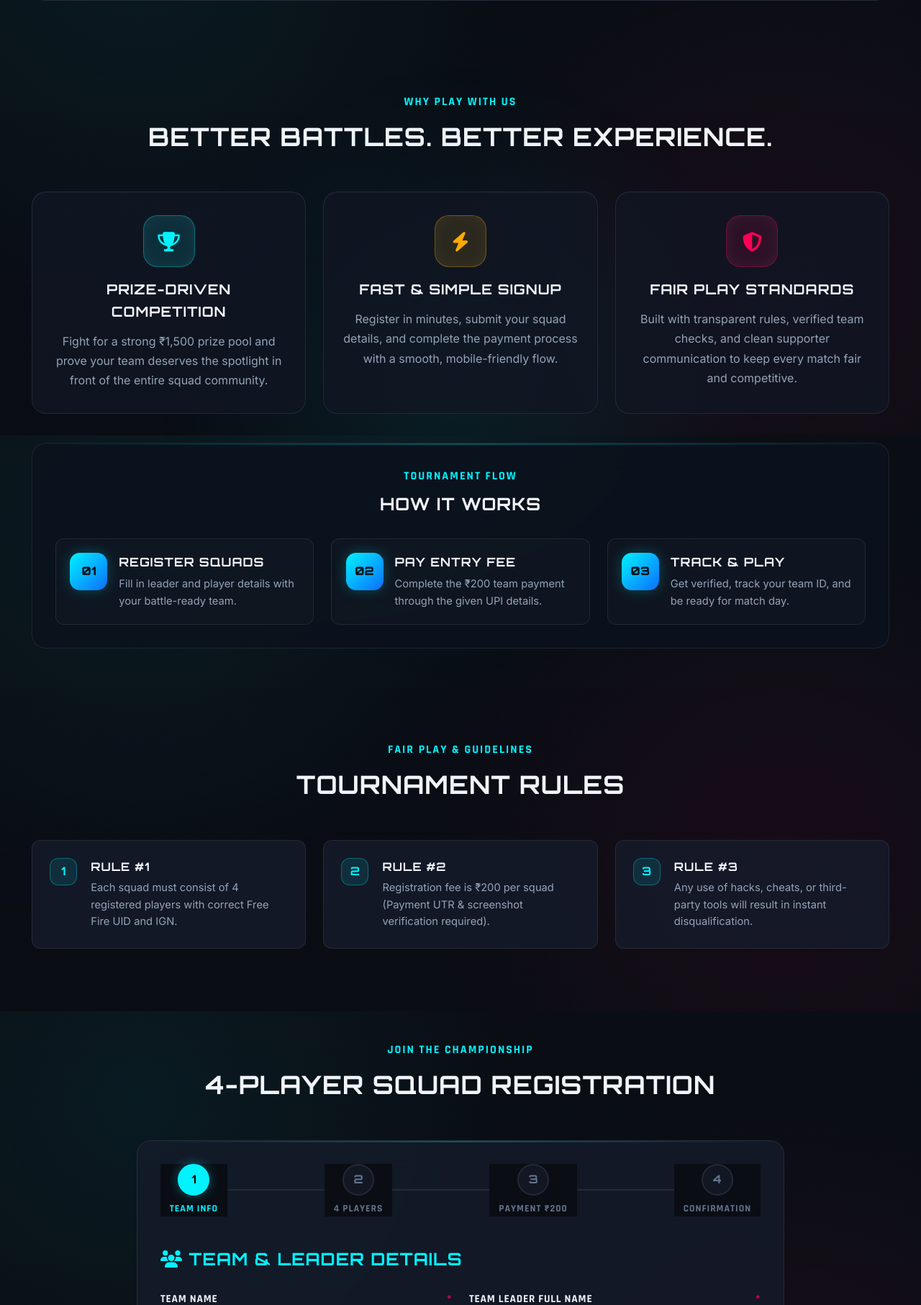
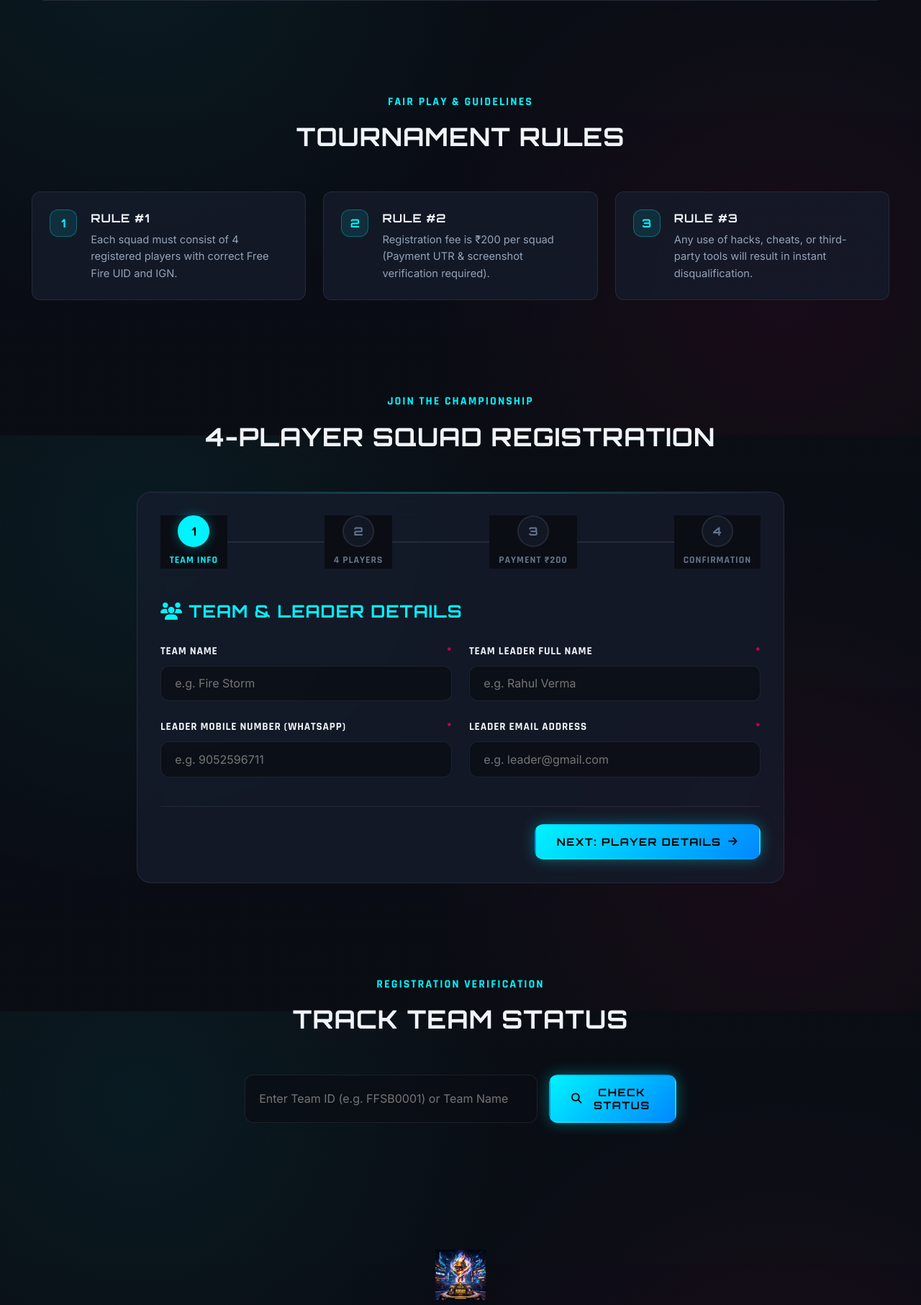
Before and after one commit to annetharish-pixel/free-fire-tournament, a Flask app: page / in a window 1280 px wide. Shown: the part 1795-3608 px from the top of the page at 72% size. Run offline with Flask 3, Linux system fonts and the light colour scheme; data comes from the database, SQL or seed files in the repository; data that the repository does not hold is empty.

```diff
--- a/static/css/style.css
+++ b/static/css/style.css
@@ -449,6 +449,10 @@ h3 { font-size: clamp(1.2rem, 2.5vw, 1.5rem); font-weight: 700; }
 }
 
 /* Rules Section */
+.section-padding {
+    padding: 4rem 0;
+}
+
 .section-padding {
     padding: 4rem 0;
 }
--- a/templates/index.html
+++ b/templates/index.html
@@ -138,73 +138,6 @@
                     <div class="stat-box">
                         <div class="stat-label">Maximum Squads</div>
                         <div class="stat-value text-cyan" id="infoMaxTeams">12 Squads</div>
-                    </div>
-                </div>
-            </div>
-        </div>
-    </section>
-
-    <!-- ESPORTS HIGHLIGHTS -->
-    <section id="highlights" class="section-padding highlight-section">
-        <div class="container">
-            <div class="section-header">
-                <div class="section-subtitle">WHY PLAY WITH US</div>
-                <h2>BETTER BATTLES. BETTER EXPERIENCE.</h2>
-            </div>
-
-            <div class="feature-grid">
-                <div class="feature-card">
-                    <div class="feature-icon cyan">
-                        <i class="fa-solid fa-trophy"></i>
-                    </div>
-                    <h3>Prize-Driven Competition</h3>
-                    <p>Fight for a strong ₹1,500 prize pool and prove your team deserves the spotlight in front of the entire squad community.</p>
-                </div>
-
-                <div class="feature-card">
-                    <div class="feature-icon gold">
-                        <i class="fa-solid fa-bolt"></i>
-                    </div>
-                    <h3>Fast & Simple Signup</h3>
-                    <p>Register in minutes, submit your squad details, and complete the payment process with a smooth, mobile-friendly flow.</p>
-                </div>
-
-                <div class="feature-card">
-                    <div class="feature-icon red">
-                        <i class="fa-solid fa-shield-halved"></i>
-                    </div>
-                    <h3>Fair Play Standards</h3>
-                    <p>Built with transparent rules, verified team checks, and clean supporter communication to keep every match fair and competitive.</p>
-                </div>
-            </div>
-
-            <div class="match-flow-card card-glass">
-                <div class="flow-header">
-                    <span class="section-subtitle">TOURNAMENT FLOW</span>
-                    <h3>HOW IT WORKS</h3>
-                </div>
-
-                <div class="timeline-grid">
-                    <div class="timeline-item">
-                        <span class="timeline-number">01</span>
-                        <div>
-                            <h4>Register Squads</h4>
-                            <p>Fill in leader and player details with your battle-ready team.</p>
-                        </div>
-                    </div>
-                    <div class="timeline-item">
-                        <span class="timeline-number">02</span>
-                        <div>
-                            <h4>Pay Entry Fee</h4>
-                            <p>Complete the ₹200 team payment through the given UPI details.</p>
-                        </div>
-                    </div>
-                    <div class="timeline-item">
-                        <span class="timeline-number">03</span>
-                        <div>
-                            <h4>Track & Play</h4>
-                            <p>Get verified, track your team ID, and be ready for match day.</p>
-                        </div>
                     </div>
                 </div>
             </div>
```
